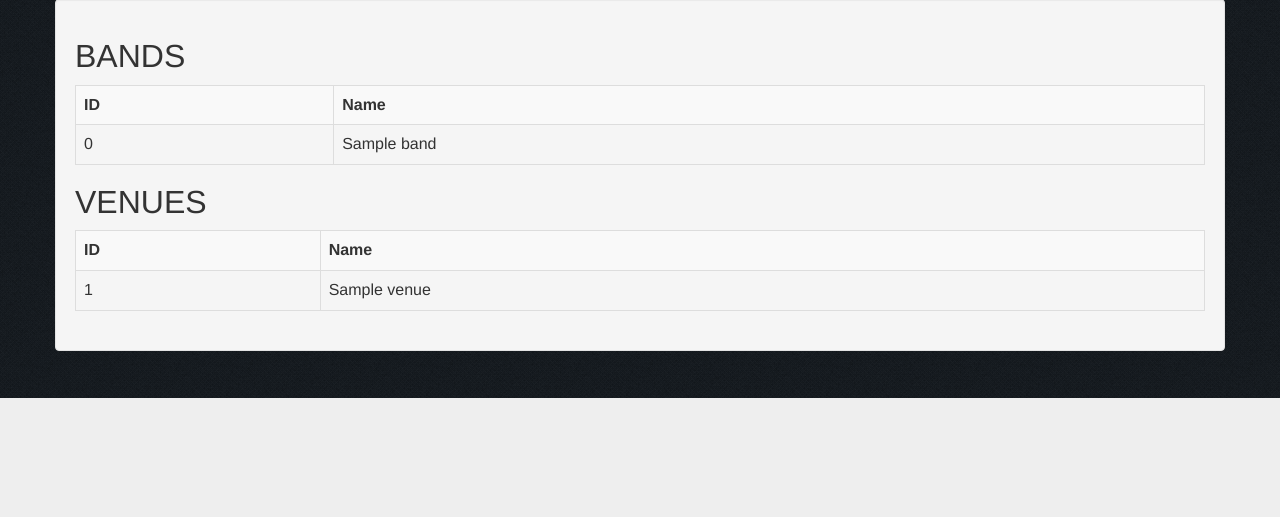
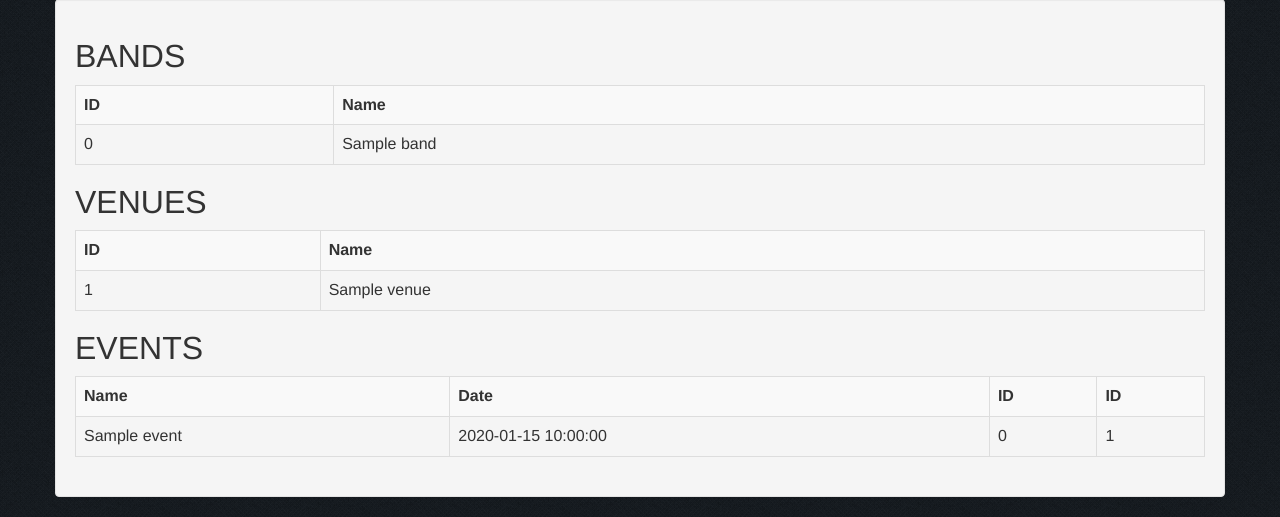
Before and after one commit to PublicAutopsy/DBConcepts, a PHP site: page /app/results.php in a window 1280 px wide. Shown: the part 402-919 px from the top of the page. Before the commit the page ends 800 px from the top, so only its background shows below. Run offline with PHP 8.4, Linux system fonts and the light colour scheme; tables that the repository leaves empty or names only in its code hold one stand-in row (values such as "Sample post").

Commit message:
syntax fixes

```diff
--- a/app/results.php
+++ b/app/results.php
@@ -56,6 +56,11 @@ $sqlGetVenues = <<<SQL
 	SELECT * FROM venues
 SQL;
 
+$sqlGetEvents = <<<SQL
+  SELECT * FROM events
+SQL;
+
+
 
 //Running the query and storing the results
 if(!$result = $db->query($sqlGetBands)){
@@ -84,7 +89,21 @@ if(!$result = $db->query($sqlGetVenues)){
 	echo "</table>";
 }
 
- ?>
+if(!$result = $db->query($sqlGetEvents)){
+    die('<li>Error Posting to database ['.$db->error."]</li></ul>");
+} else {
+
+    echo "<h2>EVENTS</h2>";
+    echo "<table  class='table table-striped table-bordered'>";
+    echo "<tr> <th> Name </th> <th> Date </th> <th> ID </th> <th> ID </th></tr>";
+
+    while($row = $result->fetch_assoc() ){
+        echo "<tr><td>".$row['event_name']."</td><td>".$row['event_date']."</td><td>".$row['band_id']."</td><td>".$row['venue_id']."</td></tr>";
+    }
+    echo "</table>";
+}
+
+?>
 
     		</div>
 
--- a/index.php
+++ b/index.php
@@ -73,7 +73,7 @@
                     <div class="input">
                         <img src="images/event.jpg">
                         <h3>Event Input</h3>
-                        <form action="app/venue.php" method="post">
+                        <form action="app/event.php" method="post">
                             <input type="text" name="event_name" class="form-control" placeholder="Event Name"></input>
                             <input type="text" name="event_date" class="form-control" placeholder="Event Date"></input>
                             <?php
@@ -96,7 +96,7 @@ $sqlGetVenues = <<<SQL
     SELECT * FROM venues
 SQL;
 ?>
-
+                            <h4>Select Band:</h4>
                             <select name="band_id" id="band_select">
                                 <?php
                                     if(!$result = $db->query($sqlGetBands)){
@@ -109,6 +109,7 @@ SQL;
                                     }
                                  ?>
                             </select>
+                            <h4>Select Venue:</h4>
                             <select name="venue_id" id="venue_select">
                                 <?php
                                     if(!$result = $db->query($sqlGetVenues)){
```
Also changed, not shown: app/event.php (+9 -5 lines).
